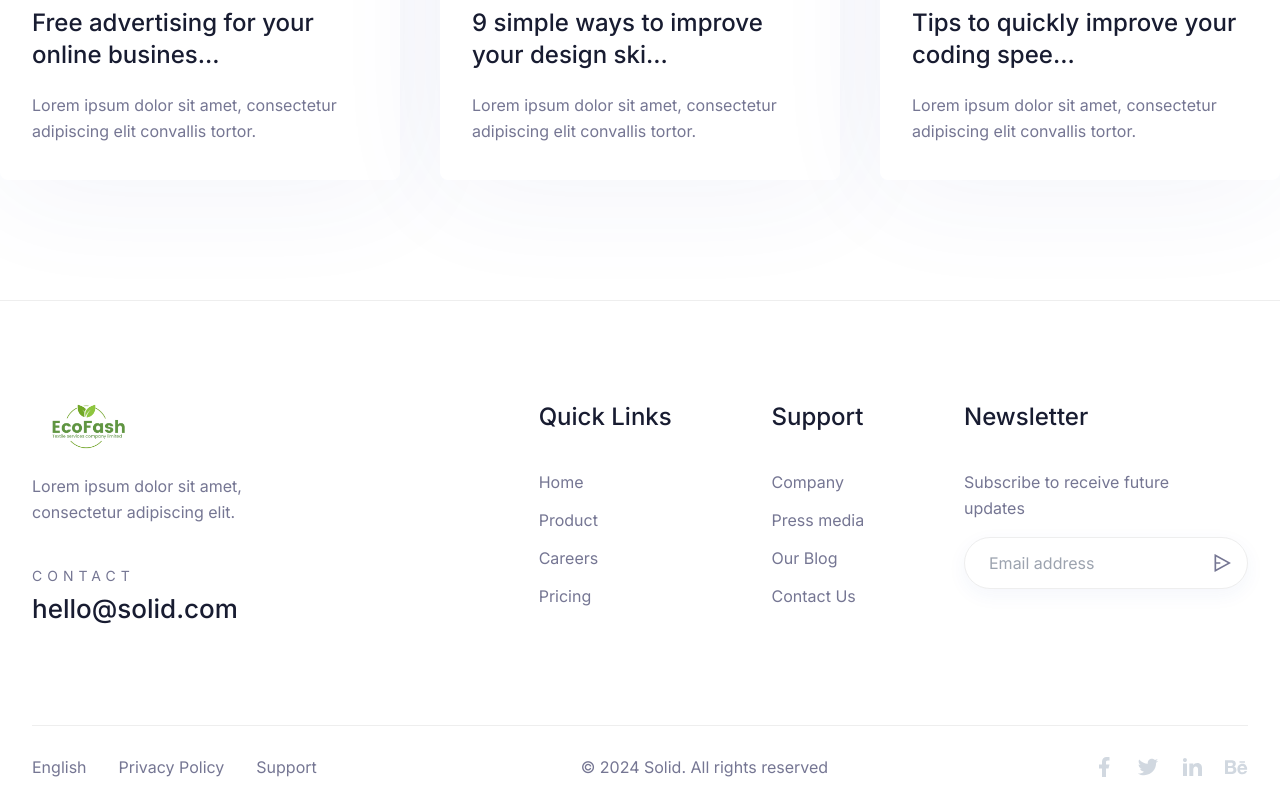
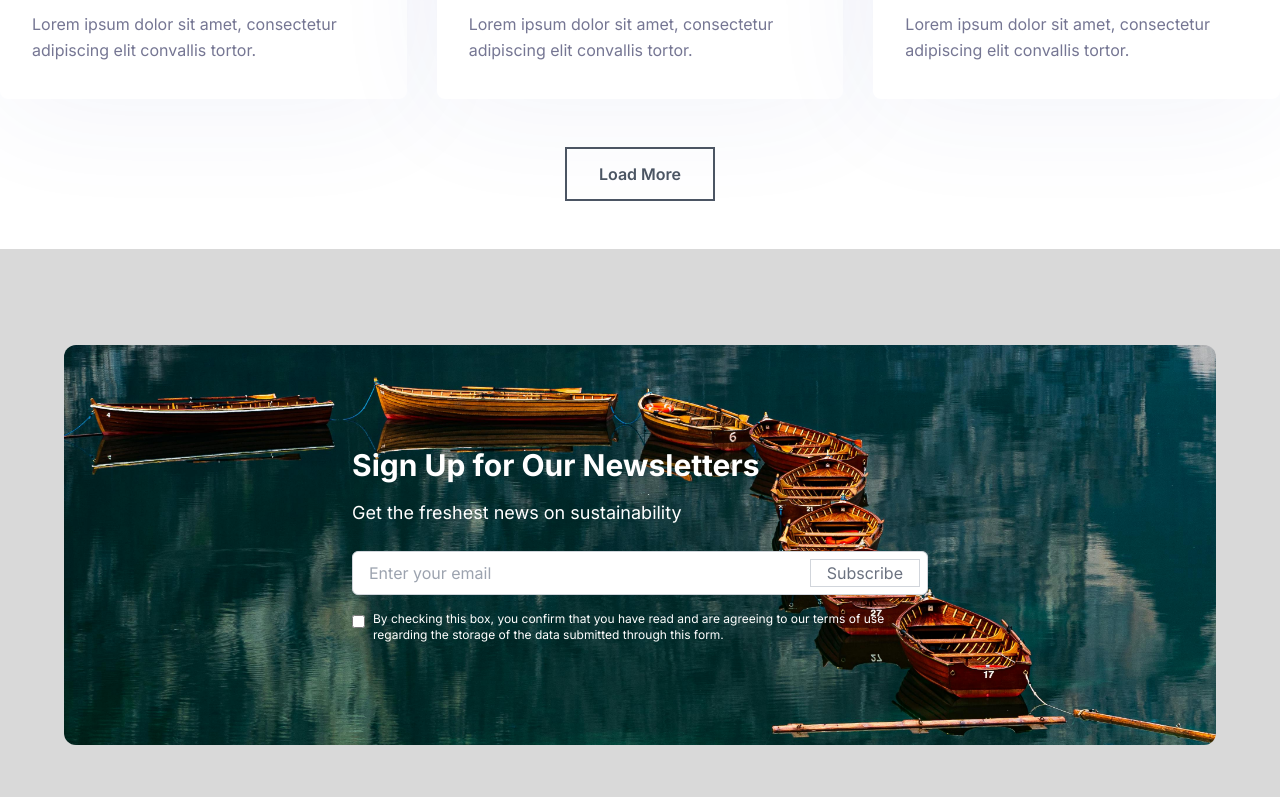
Before and after one commit to Sayvai-io/Ecofash, a Next.js app: page /blog in a window 1280 px wide. Shown: the part 976-1773 px from the top of the page. Built offline with nearby package versions, Linux system fonts and the light colour scheme.

Commit message:
Blog content changes

```diff
--- a/app/(site)/blog/page.tsx
+++ b/app/(site)/blog/page.tsx
@@ -1,5 +1,4 @@
-import BlogData from "@/components/Blog/blogData";
-import BlogItem from "@/components/Blog/BlogItem";
+import Blog from "@/components/Blog";
 import { Metadata } from "next";
 
 export const metadata: Metadata = {
@@ -8,23 +7,8 @@ export const metadata: Metadata = {
   // other metadata
 };
 
-const BlogPage = async () => {
-  return (
-    <>
-      {/* <!-- ===== Blog Grid Start ===== --> */}
-      <section className="py-20 lg:py-25 xl:py-30">
-        <div className="mx-auto mt-15 max-w-c-1280 px-4 md:px-8 xl:mt-20 xl:px-0">
-          <div className="grid grid-cols-1 gap-7.5 md:grid-cols-2 lg:grid-cols-3 xl:gap-10">
-            {BlogData.map((post, key) => (
-              <BlogItem key={key} blog={post} />
-            ))}
-
-          </div>
-        </div>
-      </section>
-      {/* <!-- ===== Blog Grid End ===== --> */}
-    </>
-  );
+const BlogPage = () => {
+  return <Blog />;
 };
 
 export default BlogPage;
--- a/components/Blog/index.tsx
+++ b/components/Blog/index.tsx
@@ -1,18 +1,24 @@
-import React from "react";
+import BlogData from "./blogData";
+import BlogItem from "./BlogItem";
 import SectionHeader from "../Common/SectionHeader";
-import BlogItem from "./BlogItem";
-import BlogData from "./blogData";
+import Newsletter from "./newsletter";
 
-const Blog = async () => {
+const Blog = () => {
   return (
     <section className="py-20 lg:py-25 xl:py-30">
-      <div className="mx-auto max-w-c-1315 px-4 md:px-8 xl:px-0">
-        {/* <!-- Section Title Start --> */}
-
-        {/* <!-- Section Title End --> */}
+      <div className="container">
+        <div className="grid grid-cols-1 gap-7.5 md:grid-cols-2 lg:grid-cols-3">
+          {BlogData.slice(0, 6).map((blog) => (
+            <BlogItem key={blog._id} blog={blog} />
+          ))}
+        </div>
+        <div className="mt-12 text-center mb-12">
+          <button className="border-2 border-gray-600  text-gray-600 hover:text-white hover:bg-gray-500 font-semibold py-3 px-8 transition duration-300 ease-in-out">
+            Load More
+          </button>
+        </div>
+        <Newsletter />
       </div>
-
-
     </section>
   );
 };
--- /dev/null
+++ b/components/Blog/newsletter.tsx
@@ -0,0 +1,48 @@
+import React from 'react';
+import Image from 'next/image';
+
+const Newsletter = () => {
+  return (
+    <div className="bg-[#D9D9D9] pb-12 pt-12">
+      <div className="relative p-8 max-w-6xl mx-auto my-12 rounded-xl overflow-hidden h-[400px] flex items-center justify-center">
+        <Image
+          src="/images/blog/newsletter.jpg"
+          alt="Newsletter background"
+          layout="fill"
+          objectFit="cover"
+          className="absolute inset-0 z-0"
+        />
+        <div className="relative z-10 text-white max-w-xl ">
+          <h2 className="text-3xl font-bold mb-4">Sign Up for Our Newsletters</h2>
+          <p className="text-lg mb-6">Get the freshest news on sustainability</p>
+
+          <form className="space-y-4">
+            <div className="relative">
+              <input
+                type="email"
+                placeholder="Enter your email"
+                className="w-full px-4 py-2 pr-24 border border-gray-300 focus:outline-none focus:ring-2 focus:ring-green-500 text-black rounded-md"
+                required
+              />
+              <button
+                type="submit"
+                className="absolute right-2 top-2 bottom-2 border border-gray-300 text-gray-500 px-4 hover:bg-gray-300 transition duration-300"
+              >
+                Subscribe
+              </button>
+            </div>
+
+            <div className="flex items-start gap-2">
+              <input type="checkbox" id="terms" className="mt-1" required />
+              <label htmlFor="terms" className="text-xs text-left">
+                By checking this box, you confirm that you have read and are agreeing to our terms of use regarding the storage of the data submitted through this form.
+              </label>
+            </div>
+          </form>
+        </div>
+      </div>
+    </div>
+  );
+};
+
+export default Newsletter;
```
Also changed, not shown: public/images/blog/newsletter.jpg (added).
